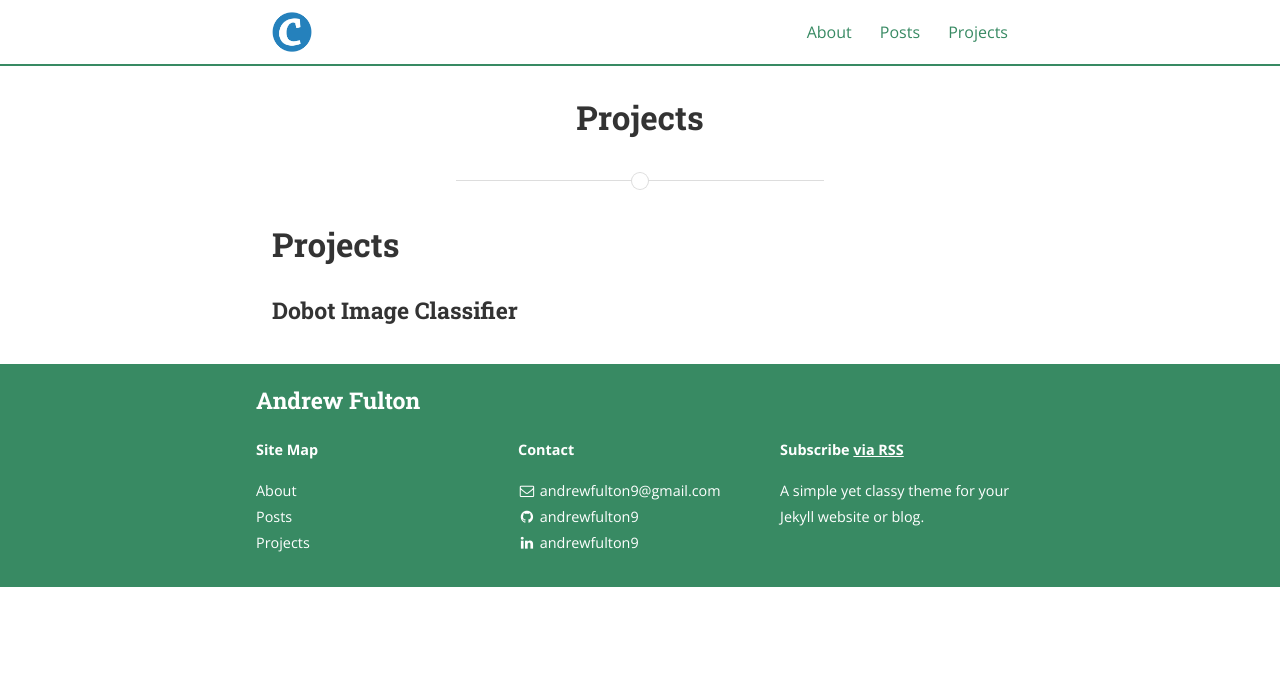
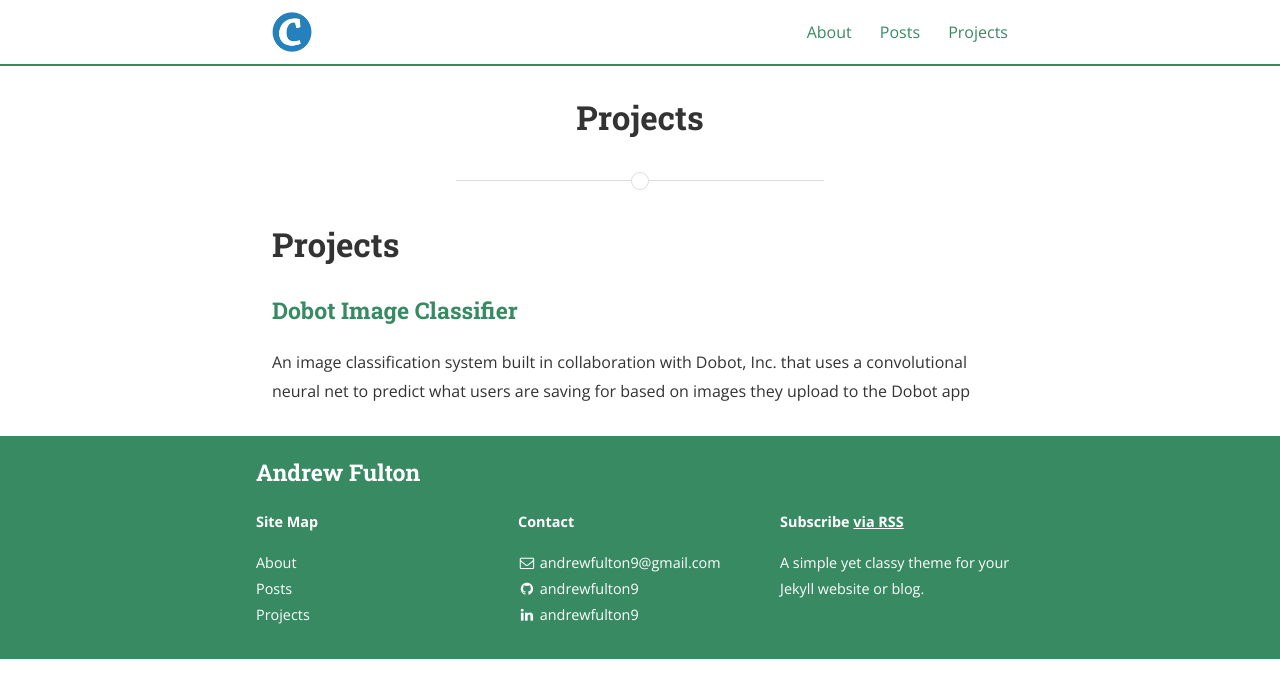
Before and after one commit to andrewfulton9/andrewfulton9.github.io, a Jekyll site: the page built from projects.md, in a window 1280 px wide. Shown: the top 698 px of the page. Built offline with Jekyll 4.4.1, drawn with Linux system fonts in a browser that asks for light colours; nearby versions of some CDN libraries; a style sheet for code colours, icons or effects is not loaded.

Commit message:
added stuff to projects section

```diff
--- a/projects.md
+++ b/projects.md
@@ -6,4 +6,6 @@ permalink: /Projects/
 
 # Projects
 
-### Dobot Image Classifier
+### [Dobot Image Classifier](https://github.com/andrewfulton9/capstone_project)
+
+An image classification system built in collaboration with Dobot, Inc. that uses a convolutional neural net to predict what users are saving for based on images they upload to the Dobot app
```
